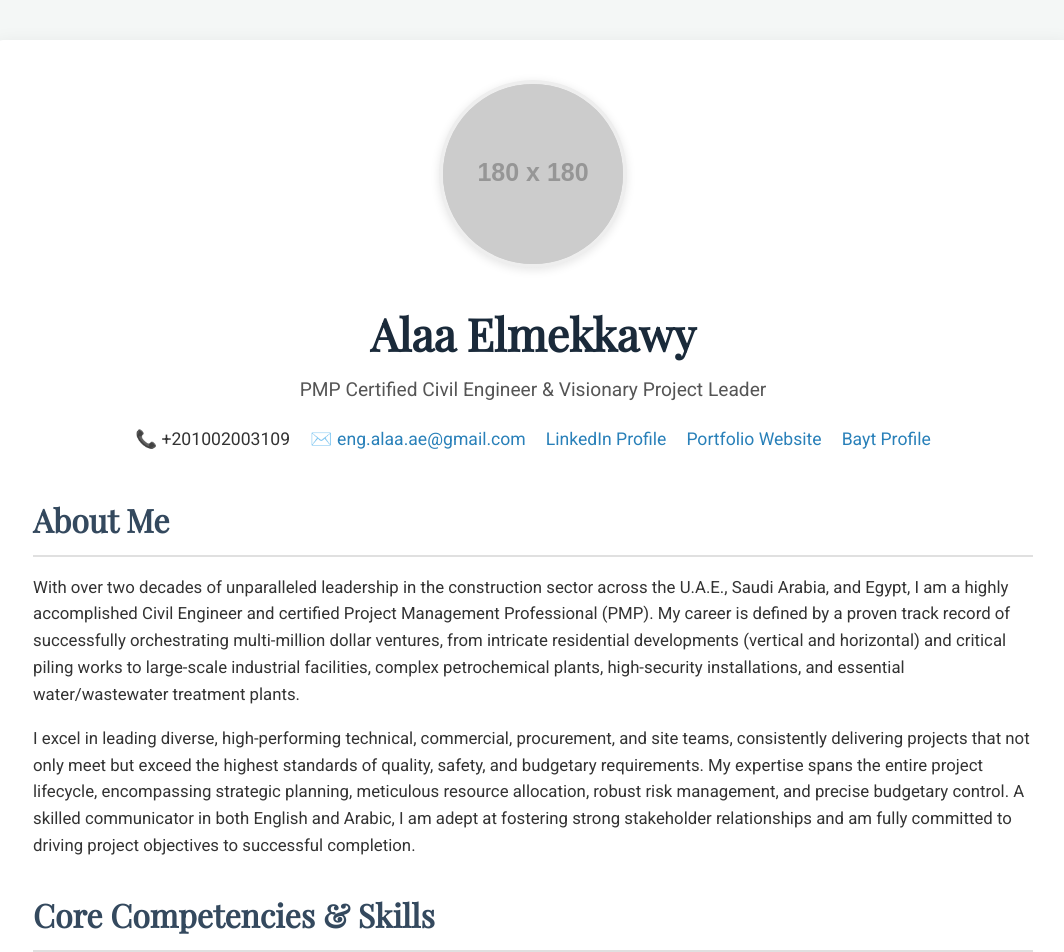
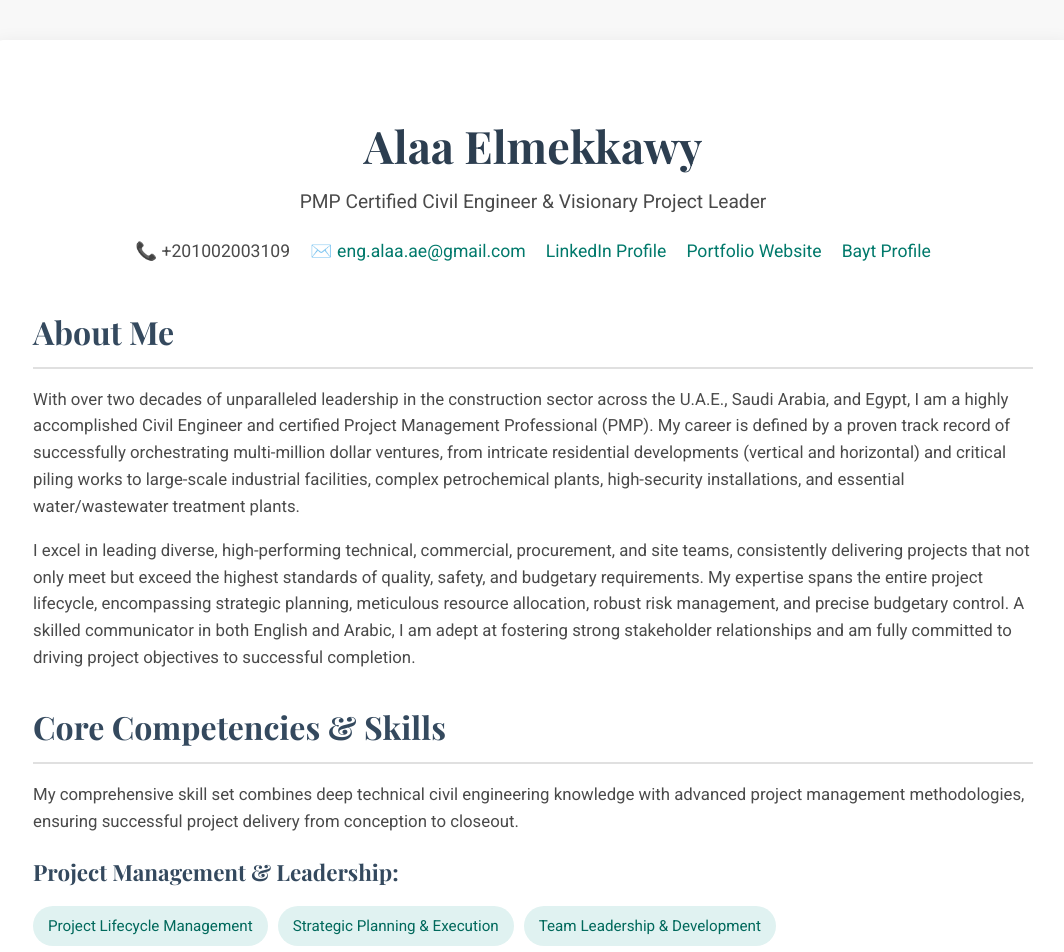
Before and after one commit to alaa-elmekkawy/cv2, a plain HTML site: page index.html in a window 1280 px wide. Shown: the top 952 px of the page, without its empty margins (107-1171 px from the left). Drawn offline with nearby package versions, Linux system fonts and the light colour scheme; placeholder pictures from the web are drawn by us.

Commit message:
Update index.html

```diff
--- a/index.html
+++ b/index.html
@@ -4,16 +4,32 @@
     <meta charset="UTF-8">
     <meta name="viewport" content="width=device-width, initial-scale=1.0">
     <title>Alaa Elmekkawy - Civil Engineer & Project Manager</title>
-    <link href="https://fonts.googleapis.com/css2?family=Roboto:wght@300;400;700&family=Playfair+Display:wght=700&display=swap" rel="stylesheet">
+    <link href="https://fonts.googleapis.com/css2?family=Roboto:wght@300;400;700&family=Playfair+Display:wght@700&display=swap" rel="stylesheet">
     <style>
+        /* CSS Variables for Color Palette */
+        :root {
+            --primary-dark: #2C3E50; /* Dark Slate Gray / Deep Charcoal */
+            --primary-medium: #34495E; /* Slightly lighter Slate Gray */
+            --text-color: #4A4A4A; /* Dark Gray for body text */
+            --light-bg: #F8F8F8; /* Off-white background */
+            --white-bg: #FFFFFF; /* Pure White for container */
+            --accent-color: #00796B; /* Deep Teal - powerful yet quiet */
+            --accent-hover: #004D40; /* Darker Teal for hover states */
+            --border-color: #E0E0E0; /* Light Gray for borders */
+            --skill-bg: #E0F2F1; /* Very light teal for skill tags */
+            --skill-text: #00695C; /* Muted teal for skill text */
+            --shadow-color: rgba(0, 0, 0, 0.08);
+            --hover-shadow: rgba(0, 0, 0, 0.15);
+        }
+
         /* Basic Reset & Global Styles */
         body {
             font-family: 'Roboto', sans-serif;
             line-height: 1.6;
             margin: 0;
             padding: 0;
-            background-color: #f4f7f6;
-            color: #333;
+            background-color: var(--light-bg);
+            color: var(--text-color);
             display: flex;
             justify-content: center;
             min-height: 100vh;
@@ -22,8 +38,8 @@
         .container {
             width: 90%;
             max-width: 1000px;
-            background-color: #ffffff;
-            box-shadow: 0 4px 20px rgba(0, 0, 0, 0.08);
+            background-color: var(--white-bg);
+            box-shadow: 0 4px 20px var(--shadow-color);
             margin: 40px 0;
             padding: 40px;
             border-radius: 10px;
@@ -32,7 +48,7 @@
         /* Typography */
         h1, h2, h3 {
             font-family: 'Playfair Display', serif;
-            color: #2c3e50;
+            color: var(--primary-dark);
             margin-bottom: 15px;
         }
 
@@ -40,20 +56,20 @@
             font-size: 2.8em;
             text-align: center;
             margin-bottom: 10px;
-            color: #1a2a3a;
+            color: var(--primary-dark);
         }
 
         h2 {
             font-size: 2em;
-            border-bottom: 2px solid #e0e0e0;
+            border-bottom: 2px solid var(--border-color);
             padding-bottom: 10px;
             margin-top: 30px;
-            color: #34495e;
+            color: var(--primary-medium);
         }
 
         h3 {
             font-size: 1.4em;
-            color: #4a6a8a;
+            color: var(--primary-medium);
             margin-top: 20px;
         }
 
@@ -76,7 +92,7 @@
 
         ul li::before {
             content: '•';
-            color: #2980b9;
+            color: var(--accent-color);
             position: absolute;
             left: 0;
             font-weight: bold;
@@ -94,7 +110,7 @@
 
         .header p {
             font-size: 1.2em;
-            color: #555;
+            color: var(--text-color);
             margin-top: 0;
         }
 
@@ -108,13 +124,14 @@
         }
 
         .contact-info a {
-            color: #2980b9;
+            color: var(--accent-color);
             text-decoration: none;
-            transition: color 0.3s ease;
+            transition: color 0.3s ease, text-decoration 0.3s ease; /* Smooth transition */
         }
 
         .contact-info a:hover {
-            color: #1a5276;
+            color: var(--accent-hover);
+            text-decoration: underline;
         }
 
         .contact-info span {
@@ -131,17 +148,26 @@
         .experience-item {
             margin-bottom: 25px;
             padding-left: 15px;
-            border-left: 3px solid #2980b9;
+            border-left: 3px solid var(--accent-color);
+            transition: border-color 0.3s ease, box-shadow 0.3s ease; /* Smooth transition */
+            padding: 15px; /* Add padding for shadow effect */
+            border-radius: 5px;
+            box-shadow: 0 2px 8px rgba(0,0,0,0.05); /* Subtle initial shadow */
+        }
+
+        .experience-item:hover {
+            border-left-color: var(--accent-hover);
+            box-shadow: 0 4px 15px var(--hover-shadow); /* More pronounced shadow on hover */
         }
 
         .experience-item h3 {
             margin-bottom: 5px;
-            color: #2c3e50;
+            color: var(--primary-dark);
         }
 
         .experience-item p.role-company {
             font-style: italic;
-            color: #666;
+            color: var(--text-color);
             margin-top: 0;
             margin-bottom: 10px;
         }
@@ -158,25 +184,20 @@
         }
 
         .skills-list span {
-            background-color: #eaf2f8;
-            color: #2980b9;
+            background-color: var(--skill-bg);
+            color: var(--skill-text);
             padding: 8px 15px;
             border-radius: 20px;
             font-size: 0.95em;
             white-space: nowrap;
+            transition: background-color 0.3s ease, color 0.3s ease, transform 0.2s ease; /* Smooth transition */
+            cursor: default; /* Indicate it's not clickable */
         }
 
-        /* Photo Placeholder */
-        .profile-photo {
-            width: 180px;
-            height: 180px;
-            border-radius: 50%;
-            background-color: #ccc;
-            margin: 0 auto 20px;
-            display: block;
-            object-fit: cover; /* Ensures image covers the area without distortion */
-            border: 4px solid #eee;
-            box-shadow: 0 2px 10px rgba(0,0,0,0.1);
+        .skills-list span:hover {
+            background-color: var(--accent-color);
+            color: var(--white-bg);
+            transform: translateY(-2px); /* Slight lift effect */
         }
 
         /* Responsive Design */
@@ -211,18 +232,12 @@
             h2 {
                 font-size: 1.5em;
             }
-            .profile-photo {
-                width: 120px;
-                height: 120px;
-            }
         }
     </style>
 </head>
 <body>
     <div class="container">
         <header class="header">
-            <!-- Replace 'path/to/your/photo.jpg' with the actual path to your professional photo -->
-            <img src="https://via.placeholder.com/180" alt="Alaa Elmekkawy Profile Photo" class="profile-photo">
             <h1>Alaa Elmekkawy</h1>
             <p>PMP Certified Civil Engineer & Visionary Project Leader</p>
 
```
